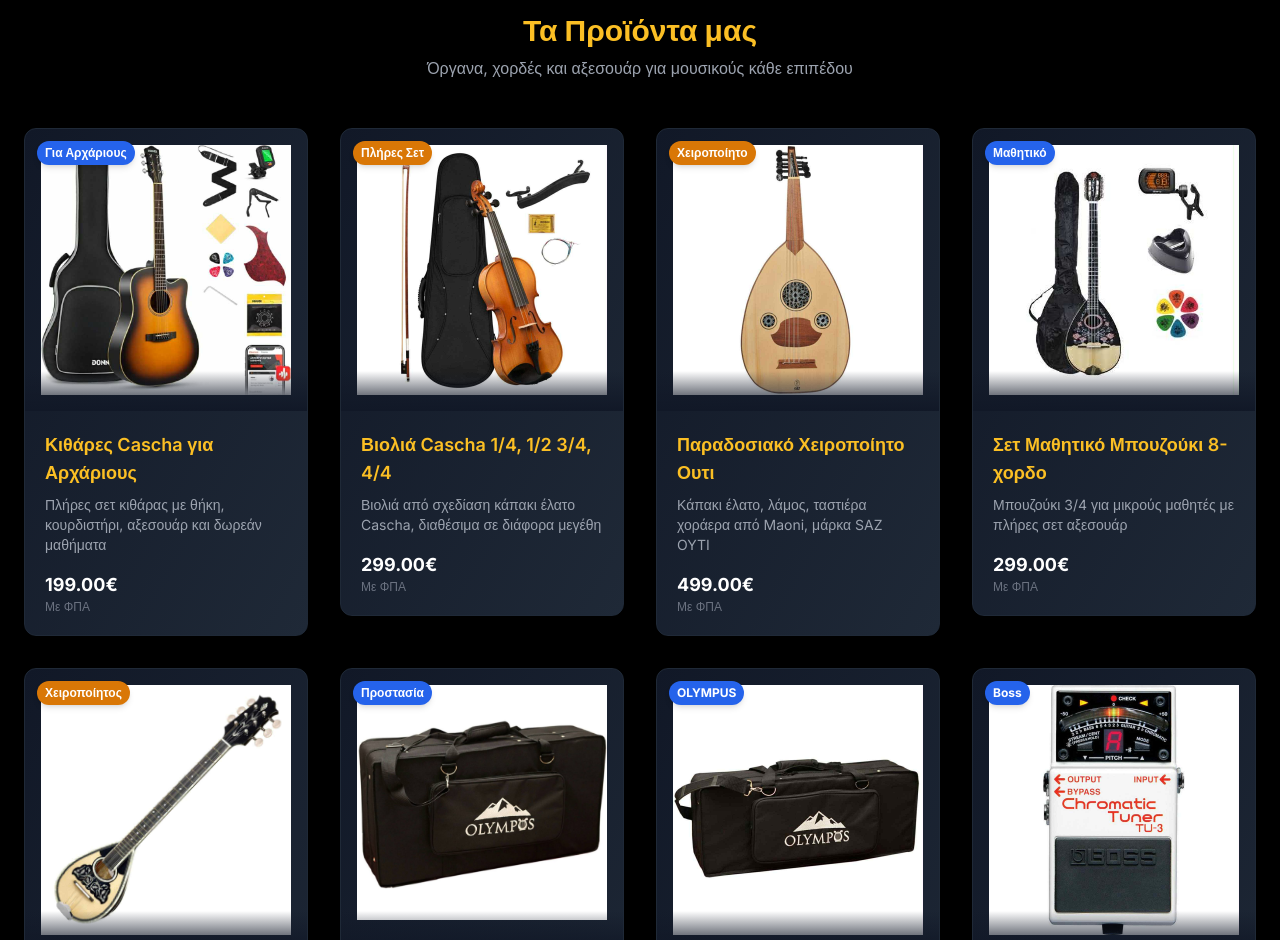
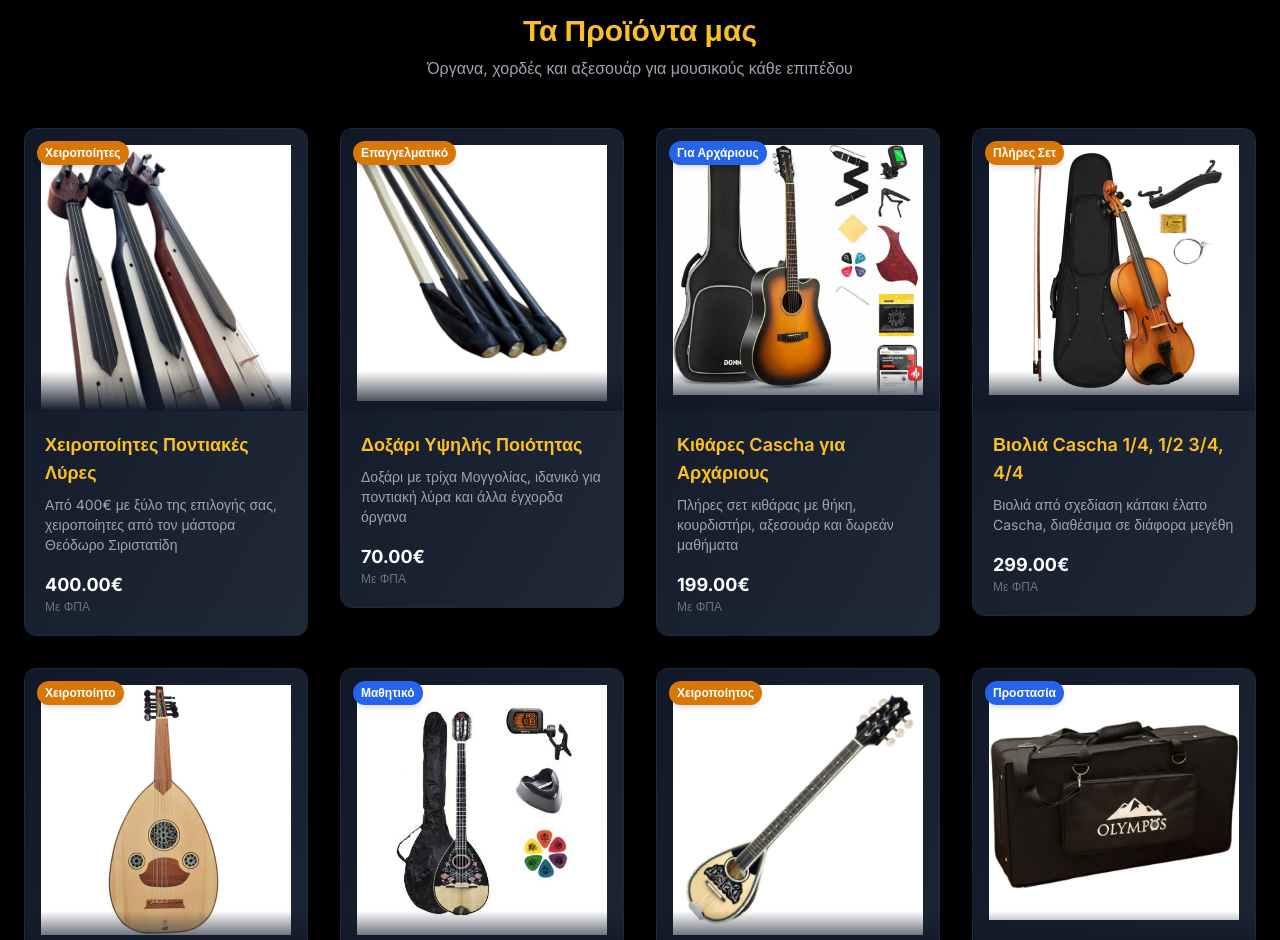
Before and after one commit to ntontischris/siris, a Next.js app: page / in a window 1280 px wide. Shown: the part 1860-2800 px from the top of the page. Built offline with nearby package versions, Linux system fonts and the light colour scheme.

Commit message:
feat: add handcrafted Pontic lyres and high-quality bows
Include new traditional instruments in product listings and detail pages.

#VERCEL_SKIP

Co-authored-by: null <133257465+ntontischris@users.noreply.github.com>

```diff
--- a/app/page.tsx
+++ b/app/page.tsx
@@ -123,6 +123,28 @@ export default function Home() {
             </div>
 
             <div className="grid grid-cols-1 xs:grid-cols-2 lg:grid-cols-3 xl:grid-cols-4 gap-4 sm:gap-6 lg:gap-8">
+              {/* Χειροποίητες Ποντιακές Λύρες - Κύριο προϊόν */}
+              <ProductCard
+                id="pontic-lyres-custom"
+                name="Χειροποίητες Ποντιακές Λύρες"
+                description="Από 400€ με ξύλο της επιλογής σας, χειροποίητες από τον μάστορα Θεόδωρο Σιριστατίδη"
+                price={400}
+                image="/images/pontic-lyres-collection.jpeg"
+                badge={{ text: "Χειροποίητες", color: "amber" }}
+                slug="pontic-lyres-custom"
+              />
+
+              {/* Δοξάρι Υψηλής Ποιότητας */}
+              <ProductCard
+                id="professional-bow"
+                name="Δοξάρι Υψηλής Ποιότητας"
+                description="Δοξάρι με τρίχα Μογγολίας, ιδανικό για ποντιακή λύρα και άλλα έγχορδα όργανα"
+                price={70}
+                image="/images/professional-bows.jpeg"
+                badge={{ text: "Επαγγελματικό", color: "amber" }}
+                slug="professional-bow"
+              />
+
               {/* Κιθάρες Cascha */}
               <ProductCard
                 id="cascha-guitars"
@@ -193,7 +215,7 @@ export default function Home() {
               <ProductCard
                 id="lyre-case-single-olympus"
                 name="OLYMPUS LC-100 - Θήκη Ποντιακής Λύρας Μονή"
-                description="Σκληρή θήκη-βαλίτσα με λουρί ώμου, εξαιρετική προστασία και ελαφριά κατασκευή"
+                description="Σκ ληρή θήκη-βαλίτσα με λουρί ώμου, εξαιρετική προστασία και ελαφριά κατασκευή"
                 price={75}
                 image="/images/lyre-case-single-olympus.jpeg"
                 badge={{ text: "OLYMPUS", color: "blue" }}
@@ -261,7 +283,7 @@ export default function Home() {
             <div className="text-center mb-10">
               <h2 className="text-2xl sm:text-3xl md:text-4xl font-bold text-amber-400">Επικοινωνία</h2>
               <p className="text-gray-400 mt-3 max-w-2xl mx-auto">
-                Βρείτε μας και επικοινωνήστε μαζί μας για οποιαδήποτε ερώτηση ή παραγγελία
+                Βρείτε μας και επικοινωνήστε μαζί μας για οποιαδήποτε ερώτηση ή πα��αγγελία
               </p>
             </div>
 
--- a/app/products/[slug]/page.tsx
+++ b/app/products/[slug]/page.tsx
@@ -445,6 +445,73 @@ const getProductBySlug = (slug: string) => {
       sku: "BAGLAMA-HM-001",
       category: "traditional",
     },
+    "pontic-lyres-custom": {
+      id: "pontic-lyres-custom",
+      name: "Χειροποίητες Ποντιακές Λύρες",
+      description:
+        "Ποντιακές λύρες από 400€ με ξύλο της επιλογής σας, χειροποίητες από τον μάστορα Θεόδωρο Σιριστατίδη.",
+      longDescription: `
+<p><strong>Χειροποίητες Ποντιακές Λύρες</strong></p>
+<p>Αυθεντικές ποντιακές λύρες κατασκευασμένες με παραδοσιακές τεχνικές και σύγχρονη ακρίβεια.</p>
+
+
+<p><strong>Χαρακτηριστικά:</strong></p>
+<ul>
+  <li>Χειροποίητη κατασκευή</li>
+  <li>Παραδοσιακή τεχνική</li>
+  <li>Επιλογή ξύλου κατά προτίμηση</li>
+  <li>Εξαιρετική ποιότητα ήχου</li>
+  <li>Σκαλιστή κεφαλή με διακοσμητικά</li>
+  <li>Επαγγελματικό φινίρισμα</li>
+</ul>
+
+<p><strong>Παραγγελία:</strong></p>
+<p>Κάθε λύρα κατασκευάζεται κατόπιν παραγγελίας. Επικοινωνήστε μαζί μας για να συζητήσουμε τις προδιαγραφές και τον χρόνο παράδοσης.</p>
+`,
+      price: 400,
+      image: "/images/pontic-lyres-collection.jpeg",
+      gallery: ["/images/pontic-lyres-collection.jpeg"],
+      inStock: true,
+      rating: 4.9,
+      reviewCount: 28,
+      sku: "LYRE-CUSTOM-001",
+      category: "traditional",
+    },
+    "professional-bow": {
+      id: "professional-bow",
+      name: "Δοξάρι Υψηλής Ποιότητας",
+      description: "Δοξάρι υψηλής ποιότητας με τρίχα Μογγολίας για ποντιακή λύρα.",
+      longDescription: `
+<p><strong>Δοξάρι Υψηλής Ποιότητας με Τρίχα Μογγολίας</strong></p>
+<p>Επαγγελματικό δοξάρι κατασκευασμένο με τα καλύτερα υλικά για εξαιρετική απόδοση.</p>
+
+<p><strong>Χαρακτηριστικά:</strong></p>
+<ul>
+  <li>Τρίχα από Μογγολία υψηλής ποιότητας</li>
+  <li>Ξύλινη κατασκευή με επαγγελματικό φινίρισμα</li>
+  <li>Εργονομική λαβή για άνετη χρήση</li>
+  <li>Εξαιρετική ισορροπία και ελεγχόμενη τάση</li>
+  <li>Ανθεκτική κατασκευή</li>
+</ul>
+
+<p><strong>Προδιαγραφές:</strong></p>
+<ul>
+  <li>Υλικό: Επιλεγμένο ξύλο</li>
+  <li>Τρίχα: Φυσική τρίχα Μογγολίας</li>
+  <li>Μήκος: Τυπικό μήκος για ποντιακή λύρα</li>
+  <li>Βάρος: Ισορροπημένο για άνετη χρήση</li>
+</ul>
+
+`,
+      price: 70,
+      image: "/images/professional-bows.jpeg",
+      gallery: ["/images/professional-bows.jpeg"],
+      inStock: true,
+      rating: 4.7,
+      reviewCount: 19,
+      sku: "BOW-PROF-001",
+      category: "accessories",
+    },
   }
 
   return products[slug as keyof typeof products] || null
@@ -560,7 +627,10 @@ export default function ProductPage({ params }: { params: { slug: string } }) {
             {/* Price */}
             <div className="mb-6">
               <div className="flex items-center gap-2">
-                <span className="text-2xl font-bold text-white">{product.price.toFixed(2)}€</span>
+                <span className="text-2xl font-bold text-white">
+                  {product.id === "pontic-lyres-custom" ? "Από " : ""}
+                  {product.price.toFixed(2)}€
+                </span>
                 {product.oldPrice && (
                   <span className="text-lg text-gray-500 line-through">{product.oldPrice.toFixed(2)}€</span>
                 )}
```
Also changed, not shown: public/images/pontic-lyres-collection.jpeg (added), public/images/professional-bows.jpeg (added).
